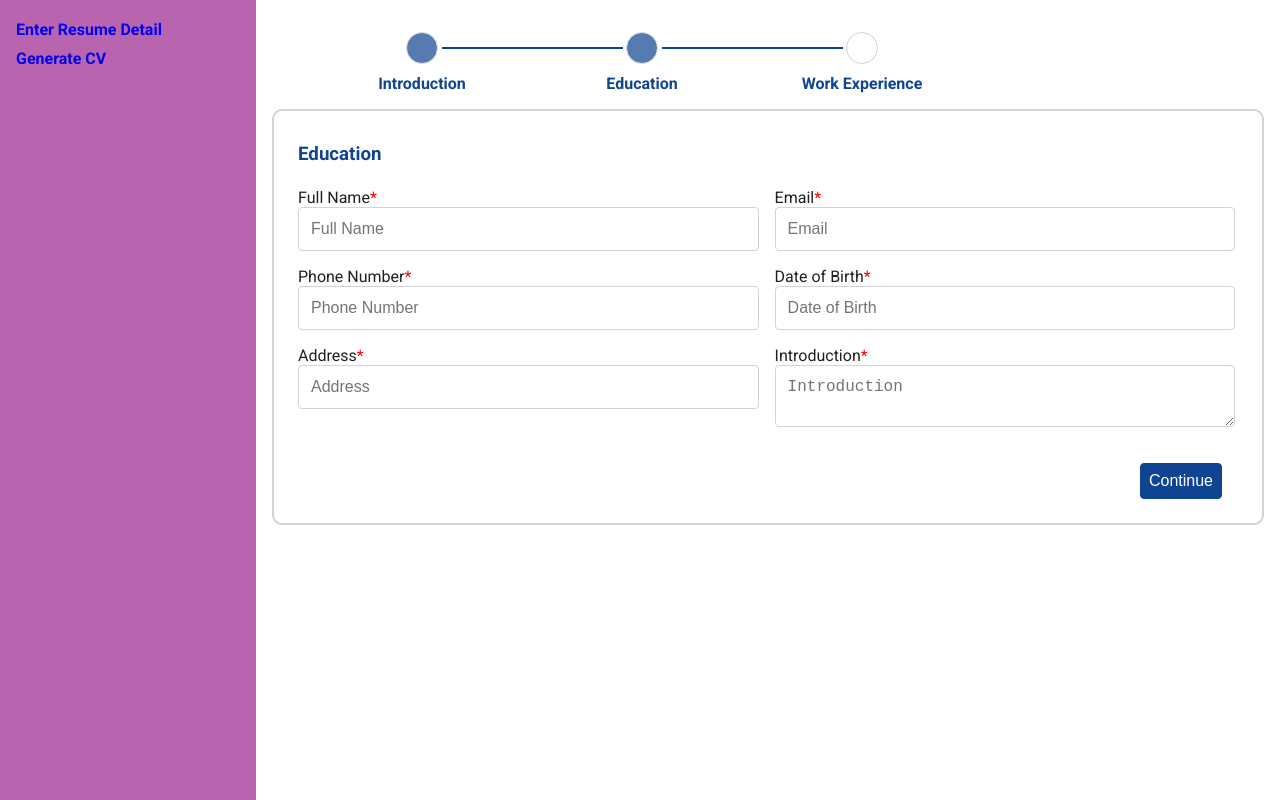
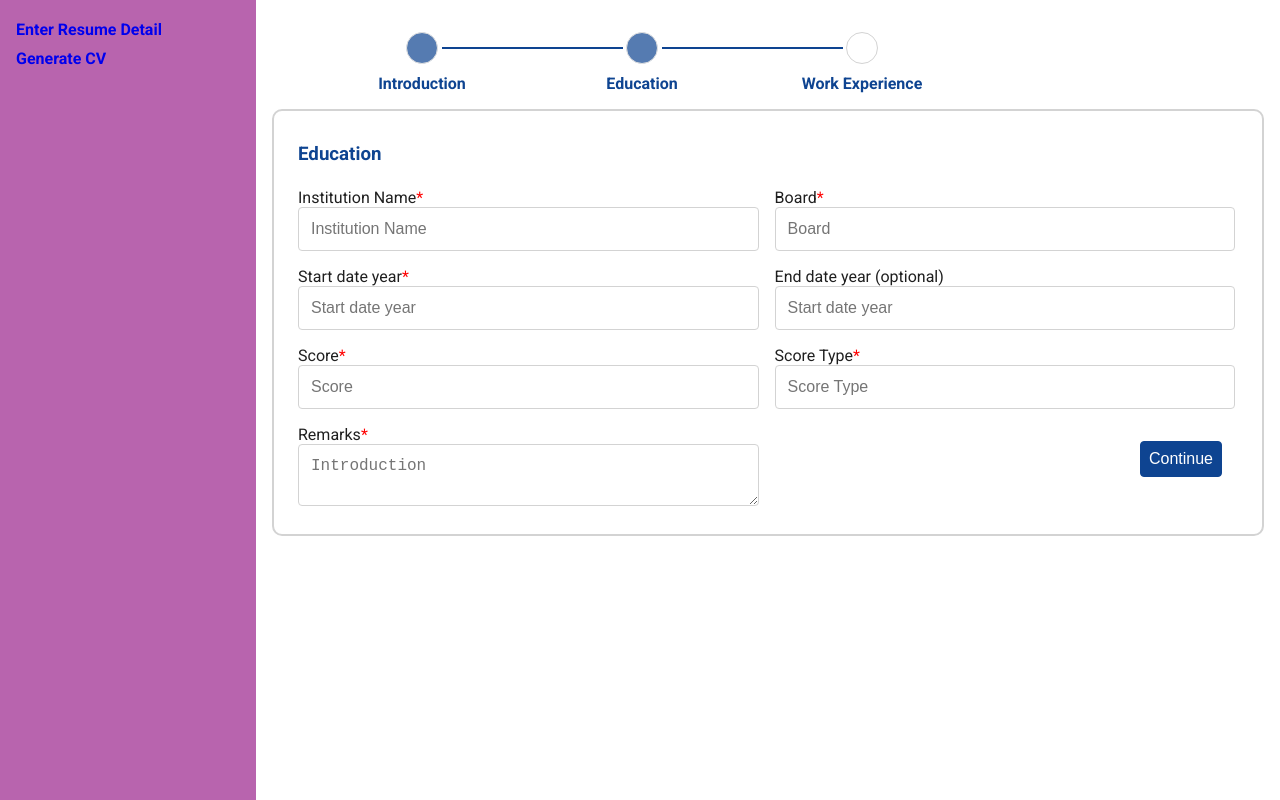
Before and after one commit to diliprai07/frontend-template, a React app: page / in a window 1280 px wide. Both pictures are taken after a click on the item "Education". Built offline with nearby package versions, Linux system fonts and the light colour scheme.

Commit message:
Validations in forms are added.

```diff
--- a/src/components/resume-detail/resume-education-form.tsx
+++ b/src/components/resume-detail/resume-education-form.tsx
@@ -15,80 +15,98 @@ const ResumeEducationForm: React.FC<Props> = ({
   handleContinue,
   currentForm,
 }) => {
+  // institution: "",
+  //         board: "",
+  //         startDateYear: "",
+  //         score: "",
+  //         scoreType: "",
+  //         remarks: "",
   return (
     <div className="resume-form-container">
       <h3 className="width-80">{currentForm}</h3>
       <div className="resume-form-input">
-        <label className="display-block required">Full Name</label>
+        <label className="display-block required">Institution Name</label>
         <input
           type="text"
-          placeholder="Full Name"
+          placeholder="Institution Name"
           className="width-full"
-          {...register("generalInformation.fullName")}
+          {...register("education.institution")}
         ></input>
         <ValidationErrorMessage
-          message={errors?.generalInformation?.fullName?.message ?? ""}
+          message={errors?.education?.institution?.message ?? ""}
         />
       </div>
       <div className="resume-form-input">
-        <label className="display-block required">Email</label>
+        <label className="display-block required">Board</label>
 
         <input
           type="text"
           className="width-full"
-          {...register("generalInformation.email")}
-          placeholder="Email"
+          {...register("education.board")}
+          placeholder="Board"
         ></input>
         <ValidationErrorMessage
-          message={errors?.generalInformation?.email?.message ?? ""}
+          message={errors?.education?.board?.message ?? ""}
         />
       </div>
       <div className="resume-form-input">
-        <label className="display-block required">Phone Number</label>
+        <label className="display-block required">Start date year</label>
         <input
           type="text"
-          placeholder="Phone Number"
+          placeholder="Start date year"
           className="width-full"
-          {...register("generalInformation.phoneNumber")}
+          {...register("education.startDateYear")}
         ></input>
         <ValidationErrorMessage
-          message={errors?.generalInformation?.phoneNumber?.message ?? ""}
+          message={errors?.education?.startDateYear?.message ?? ""}
         />
       </div>
       <div className="resume-form-input">
-        <label className="display-block required">Date of Birth</label>
+        <label className="display-block">End date year (optional)</label>
+        <input
+          type="text"
+          placeholder="Start date year"
+          className="width-full"
+          {...register("education.endDateYear")}
+        ></input>
+        {/* <ValidationErrorMessage
+          message={errors?.education?.phoneNumber?.message ?? ""}
+        /> */}
+      </div>
+      <div className="resume-form-input">
+        <label className="display-block required">Score</label>
         <input
           type="text"
           className="width-full"
-          {...register("generalInformation.birthDate")}
-          placeholder="Date of Birth"
+          {...register("education.score")}
+          placeholder="Score"
         ></input>
         <ValidationErrorMessage
-          message={errors?.generalInformation?.birthDate?.message ?? ""}
+          message={errors?.education?.score?.message ?? ""}
         />
       </div>
       <div className="resume-form-input">
-        <label className="display-block required">Address</label>
+        <label className="display-block required">Score Type</label>
         <input
           type="text"
           className="width-full"
-          {...register("generalInformation.address")}
-          placeholder="Address"
+          {...register("education.scoreType")}
+          placeholder="Score Type"
         ></input>
         <ValidationErrorMessage
-          message={errors?.generalInformation?.address?.message ?? ""}
+          message={errors?.education?.scoreType?.message ?? ""}
         />
       </div>
 
       <div className="resume-form-input">
-        <label className="display-block required">Introduction</label>
+        <label className="display-block required">Remarks</label>
         <textarea
           className="width-full"
-          {...register("generalInformation.introduction")}
+          {...register("education.remarks")}
           placeholder="Introduction"
         ></textarea>
         <ValidationErrorMessage
-          message={errors?.generalInformation?.introduction?.message ?? ""}
+          message={errors?.education?.remarks?.message ?? ""}
         />
       </div>
 
--- a/src/components/resume-detail/resume-main-form.tsx
+++ b/src/components/resume-detail/resume-main-form.tsx
@@ -34,6 +34,7 @@ const ResumeMainForm = () => {
     setValue,
     handleSubmit,
     control,
+    trigger,
     watch,
     formState: { errors },
   } = useForm<FormSchema>({
@@ -88,6 +89,7 @@ const ResumeMainForm = () => {
     console.log(values);
   });
 
+  console.log(errors);
   return (
     <div className="resume-main-form-stepper">
       <ul className="stepper">
@@ -162,8 +164,11 @@ const ResumeMainForm = () => {
         <ResumeGeneralInfoFom
           errors={errors}
           register={register}
-          handleContinue={(nextFormName) => {
-            onHandleStepChange(nextFormName);
+          handleContinue={async (nextFormName) => {
+            const isTrigger = await trigger(["generalInformation"]);
+            if (isTrigger) {
+              onHandleStepChange(nextFormName);
+            }
           }}
           currentForm={currentFormSteps}
         />
@@ -171,8 +176,11 @@ const ResumeMainForm = () => {
         <ResumeEducationForm
           errors={errors}
           register={register}
-          handleContinue={(nextFormName) => {
-            onHandleStepChange(nextFormName);
+          handleContinue={async (nextFormName) => {
+            const isTrigger = await trigger(["education"]);
+            if (isTrigger) {
+              onHandleStepChange(nextFormName);
+            }
           }}
           currentForm={currentFormSteps}
         />
```
